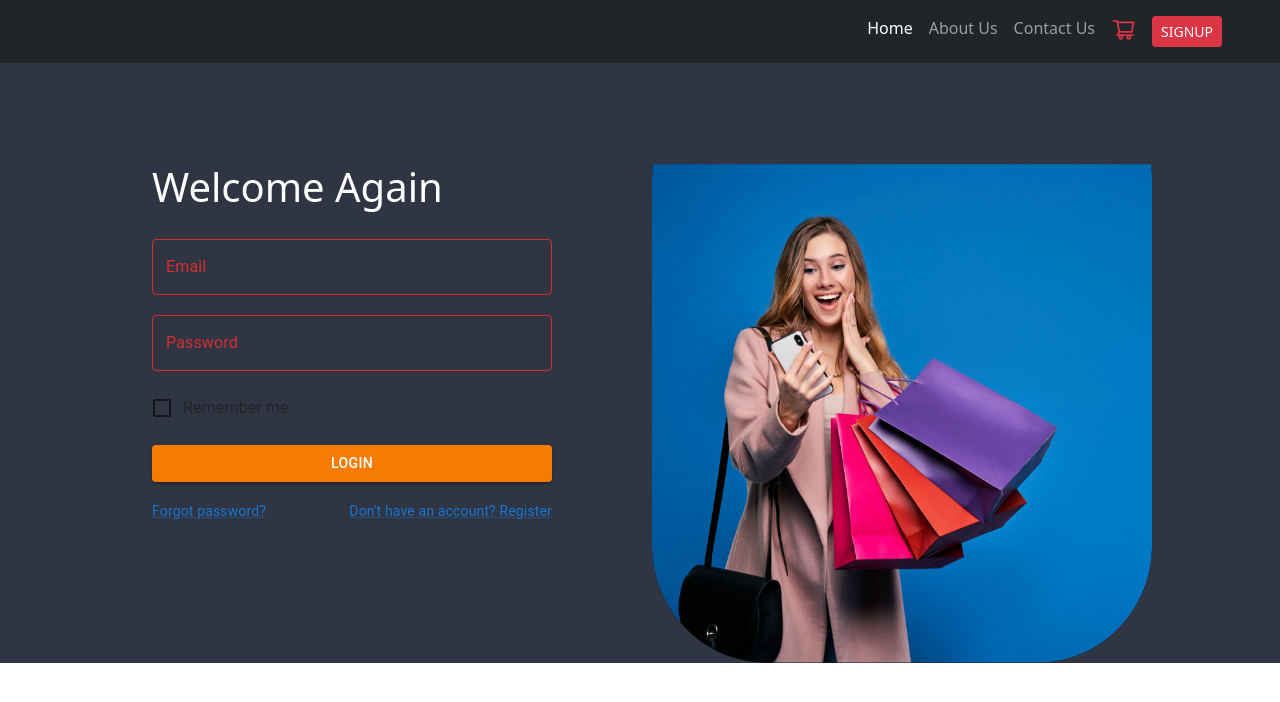
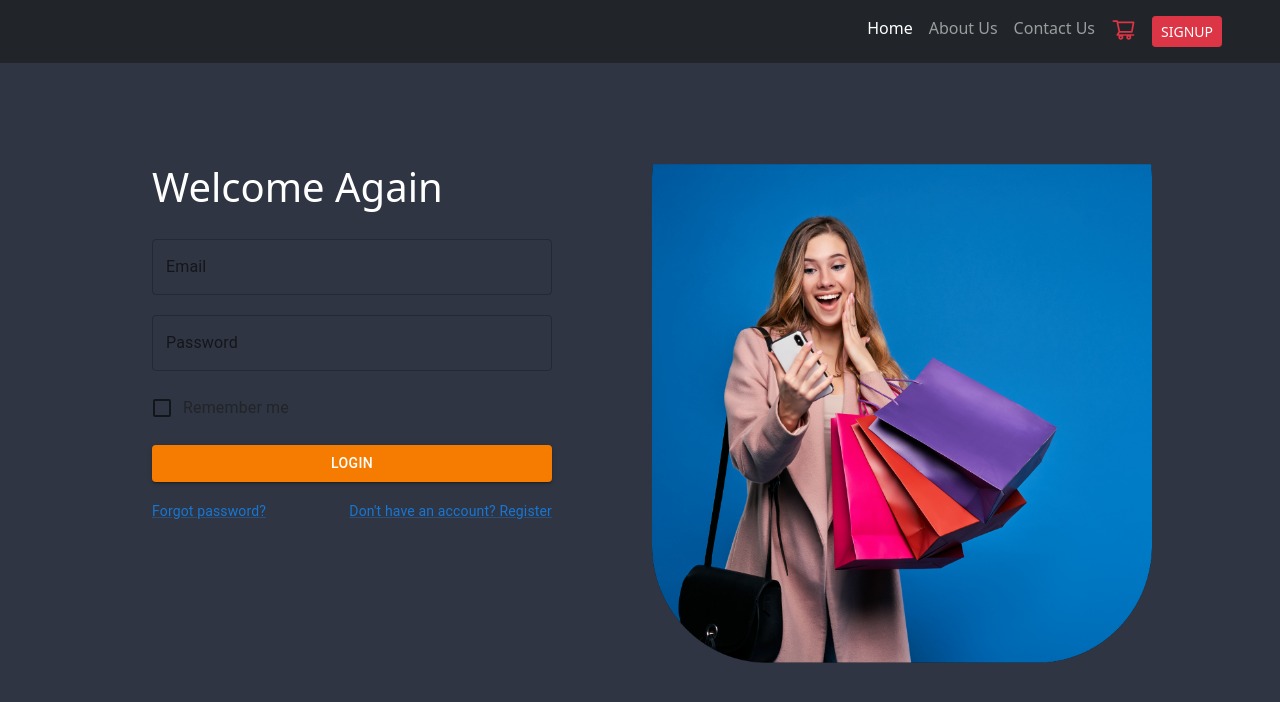
Before and after one commit to Emart-Ecommerce-Sem4/E-Mart-Frontend, a React (Create React App) app: page /signin in a window 1280 px wide. Shown: the top 702 px of the page. Built offline with nearby package versions, Linux system fonts and the light colour scheme.

Commit message:
Few changes done to views

```diff
--- a/src/pages/signIn/index.jsx
+++ b/src/pages/signIn/index.jsx
@@ -1,7 +1,6 @@
-import React, { useState } from 'react';
+import React from 'react';
 import { useNavigate } from 'react-router-dom';
 import SIGNIN_IMAGE from '../../assets/signin.png';
-import { styled } from '@mui/system';
 import * as Yup from 'yup';
 import TextField from '@mui/material/TextField';
 import Button from '@mui/material/Button';
@@ -12,39 +11,10 @@ import Link from '@mui/material/Link';
 import Grid from '@mui/material/Grid';
 import Box from '@mui/material/Box';
 import Container from '@mui/material/Container';
-import IconButton from '@mui/material/IconButton';
-import VisibilityIcon from '@mui/icons-material/Visibility';
-import InputAdornment from '@mui/material/InputAdornment';
-import VisibilityOffIcon from '@mui/icons-material/VisibilityOff';
+import api from '../../api';
 import SignNavBar from '../../components/SignNavBar';
 import { Formik } from 'formik';
 import HeightBox from '../../components/HeightBox';
-
-const CustomTextField = styled(TextField)({
-  width: 400,
-  // color: '#fff',
-  // '& label.Mui-focused': {
-  //   color: 'white',
-  // },
-  // '& .MuiInput-underline:after': {
-  //   borderColor: 'white',
-  //   color: '#fff',
-  // },
-  // '& .MuiOutlinedInput-root': {
-  //   '& fieldset': {
-  //     borderColor: 'white',
-  //     color: '#fff',
-  //   },
-  //   '&:hover fieldset': {
-  //     borderColor: 'white',
-  //     color: '#fff',
-  //   },
-  //   '&.Mui-focused fieldset': {
-  //     borderColor: 'white',
-  //     color: '#fff',
-  //   },
-  // },
-});
 
 const validationSchema = Yup.object().shape({
   email: Yup.string().email().required().label('Email'),
@@ -69,43 +39,33 @@ const validationSchema = Yup.object().shape({
 });
 
 export default function SignIn() {
-  const [showPasswordText, setShowPasswordText] = useState(false);
   const navigate = useNavigate();
   const initialValues = {
     email: '',
     password: '',
   };
 
-  const submitForm = (values) => {
-    console.log(values);
-  };
-
-  const [values, setValues] = React.useState({
-    password: '',
-    showPassword: false,
-  });
-
-  const handleClickShowPassword = () => {
-    setShowPasswordText(!showPasswordText);
-    setValues({ ...values, showPassword: !values.showPassword });
-  };
-
-  const handleMouseDownPassword = (event) => {
-    event.preventDefault();
-  };
+  async function loginUser(values) {
+    try {
+      const res = await api.user.signInUser(values);
+      console.log('User log res: ', res);
+    } catch (error) {
+      console.log('Error occured: ', error);
+    }
+  }
 
   return (
     <Formik
       initialValues={initialValues}
       validationSchema={validationSchema}
-      onSubmit={submitForm}
+      onSubmit={loginUser}
     >
       {(formikProps) => {
         const { values, handleChange, handleSubmit, errors, touched } =
           formikProps;
 
         return (
-          <div style={{ backgroundColor: '#2f3542' }}>
+          <div style={{ backgroundColor: '#2f3542', minHeight: '100vh' }}>
             <div>
               <SignNavBar />
             </div>
@@ -118,45 +78,33 @@ export default function SignIn() {
                       <h1 style={{ color: '#fff' }}>Welcome Again</h1>
                       <HeightBox height={20} />
                       <Box style={{ width: '400px' }}>
-                        <CustomTextField
+                        <TextField
                           type="email"
                           name="email"
+                          sx={{ input: { color: '#fff' } }}
                           value={values.email}
                           onChange={handleChange('email')}
                           helperText={
                             touched.email && errors.email ? errors.email : ''
                           }
-                          error={errors.email !== ''}
+                          error={errors.email}
                           fullWidth
                           variant="outlined"
                           label="Email"
                           placeholder="Email"
                         />
                         <HeightBox height={20} />
-                        <CustomTextField
-                          type={showPasswordText ? 'text' : 'password'}
+                        <TextField
+                          type="password"
                           value={values.password}
                           name="Password"
+                          sx={{ input: { color: '#fff' } }}
                           label="Password"
                           helperText={touched.password ? errors.password : ''}
-                          error={errors.password !== ''}
+                          error={errors.password}
                           onChange={handleChange('password')}
                           placeholder="Password"
                           fullWidth
-                          endadornment={
-                            <InputAdornment position="end">
-                              <IconButton
-                                onClick={handleClickShowPassword}
-                                onMouseDown={handleMouseDownPassword}
-                              >
-                                {showPasswordText ? (
-                                  <VisibilityIcon />
-                                ) : (
-                                  <VisibilityOffIcon />
-                                )}
-                              </IconButton>
-                            </InputAdornment>
-                          }
                         />
 
                         <FormControlLabel
--- a/src/pages/signup/index.jsx
+++ b/src/pages/signup/index.jsx
@@ -1,73 +1,71 @@
 import React from 'react';
-import Avatar from '@mui/material/Avatar';
+import { Formik } from 'formik';
+import { Stack } from '@mui/material';
+import * as Yup from 'yup';
 import Button from '@mui/material/Button';
-import CssBaseline from '@mui/material/CssBaseline';
 import TextField from '@mui/material/TextField';
-// import { makeStyles } from "@material-ui/core/styles";
-import FormControlLabel from '@mui/material/FormControlLabel';
-import Checkbox from '@mui/material/Checkbox';
 import Link from '@mui/material/Link';
 import Grid from '@mui/material/Grid';
 import Box from '@mui/material/Box';
 import Typography from '@mui/material/Typography';
 import Container from '@mui/material/Container';
-import { createTheme, ThemeProvider } from '@mui/material/styles';
-import SignNavBar from "../../components/SignNavBar";
+import SignNavBar from '../../components/SignNavBar';
+import HeightBox from '../../components/HeightBox';
 
-const theme = createTheme();
-
-// const useStyles = makeStyles((theme) => ({
-//   cssLabel: {
-//     color: "#d3d3d3",
-//     "&.Mui-focused": {
-//       color: "#23A5EB"
-//     }
-//   },
-
-// }));
+const validationSchema = Yup.object().shape({
+  name: Yup.string().min(4).max(20).required().label('Name'),
+  email: Yup.string().email().required().label('Email'),
+  password: Yup.string()
+    .min(8)
+    .max(15)
+    .required()
+    .label('Password')
+    .matches(/\d+/, 'Password should contain at least one number')
+    .matches(
+      /[a-z]+/,
+      'Password should contain at least one lowercase character'
+    )
+    .matches(
+      /[A-Z]+/,
+      'Passoword should contain at least one uppercase character'
+    )
+    .matches(
+      /[!@#$%^&*()-+]+/,
+      'Password should contain at least one special character'
+    ),
+});
 
 export default function SignUp() {
-
-  const handleSubmit = (event) => {
-    event.preventDefault();
-    const data = new FormData(event.currentTarget);
-    console.log({
-      email: data.get('email'),
-      password: data.get('password'),
-    });
+  const initialValues = {
+    name: '',
+    email: '',
+    password: '',
   };
-
-  // const classes = useStyles();
-
+  async function registerUser(values) {}
 
   return (
-    <Box sx={{paddingBottom: 25, backgroundColor: "#212529"}}>
-    <div class="bg-dark text-white">
+    <Box
+      sx={{ backgroundColor: '#212529', minHeight: '100vh', paddingLeft: 5 }}
+    >
+      <div>
         <SignNavBar />
-
-      <div class="container">
-        <div class="row align-items-start">
-          <div class="col">
-
-            <img src='./images/SignupImage.png' alt='signupImage' width={600} />
+        <HeightBox height={20} />
+        <Stack direction="row" spacing={10}>
+          <div>
+            <img src="./images/SignupImage.png" alt="signupImage" width={600} />
           </div>
-
-          <div class="col">
-            <Container component="main" maxWidth="xs" >
-              <CssBaseline />
-              <Box
-                sx={{
-                  marginTop: 8,
-                  display: 'flex',
-                  flexDirection: 'column',
-
-                }}
-              >
-
-                <Typography component="h1" variant="h4">
-                  Register With Us!
+          <Formik>
+            {(formikProps) => {
+              const { values, handleChange, handleSubmit, errors, touched } =
+                formikProps;
+              return (
+                <div>
+                  <HeightBox height={20} />
+                  <Container component="main" maxWidth="xs">
+                    <Typography component="h1" variant="h4" color="#fff">
+                      Register With Us
                     </Typography>
-                <Box component="form" noValidate onSubmit={handleSubmit} sx={{ mt: 3 }}>
+                    <HeightBox height={30} />
                     <Grid container spacing={2}>
                       <Grid item xs={12}>
                         <TextField
@@ -75,19 +73,11 @@ export default function SignUp() {
                           name="Name"
                           required
                           fullWidth
-                        sx={{ input: { color: '#fff'}}}
-                        // InputLabelProps={{
-                        //   classes: {
-                        //     root: classes.cssLabel,
-                        //     focused: classes.cssFocused
-                        //   }
-                        // }}
+                          sx={{ input: { color: '#fff' } }}
                           color="primary"
                           id="Name"
                           label="Name"
                           autoFocus
-
-
                         />
                       </Grid>
 
@@ -120,10 +110,8 @@ export default function SignUp() {
                           label="Confirm Password"
                           type="password"
                           id="password"
-
                         />
                       </Grid>
-
                     </Grid>
                     <Button
                       type="submit"
@@ -141,16 +129,12 @@ export default function SignUp() {
                         </Link>
                       </Grid>
                     </Grid>
-                </Box>
-              </Box>
-
                   </Container>
-
-
                 </div>
-        </div>
-
-      </div>
+              );
+            }}
+          </Formik>
+        </Stack>
       </div>
     </Box>
   );
```
Lines whose indentation alone changed are shown as unchanged.
